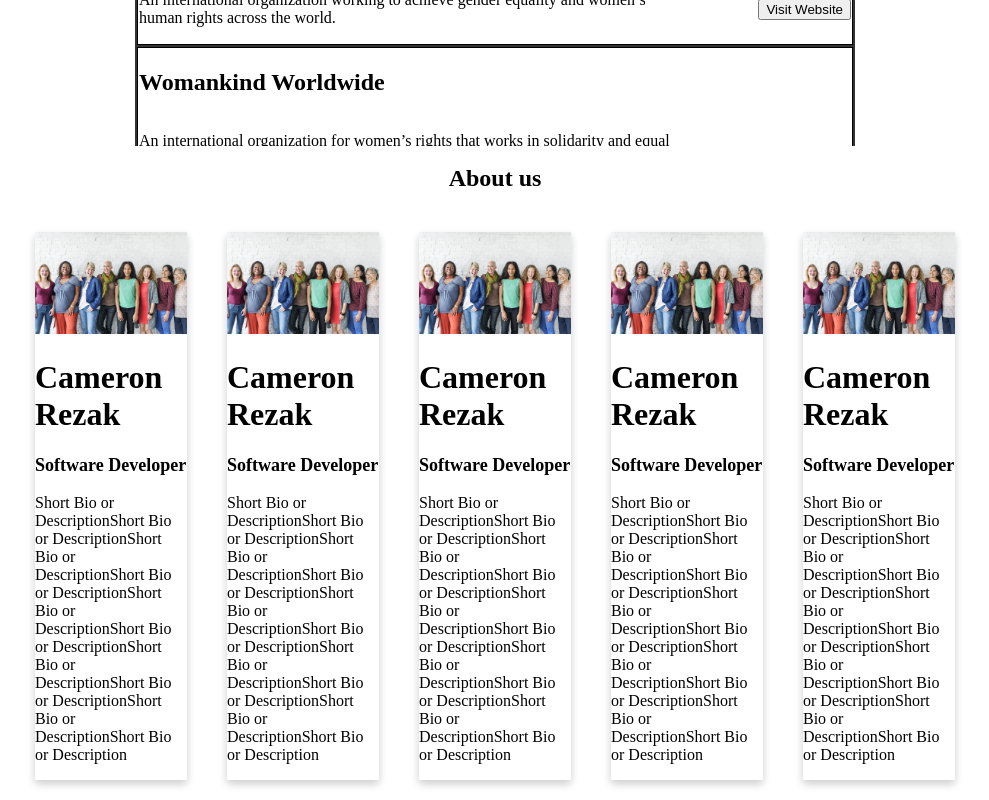
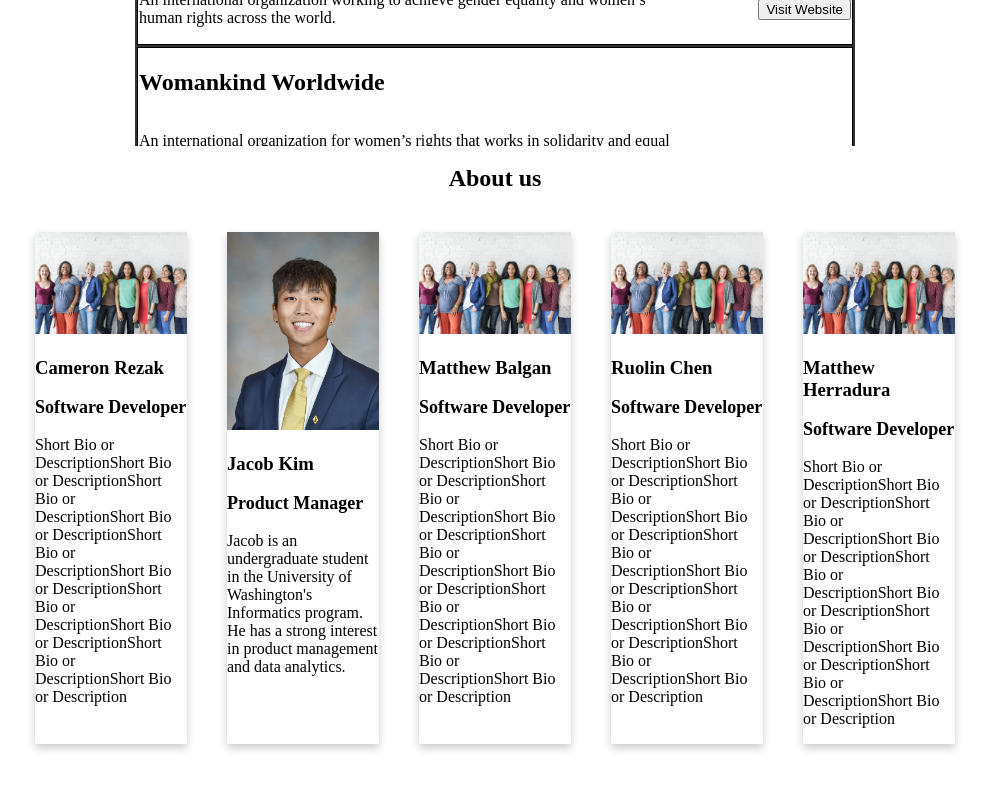
Before and after one commit to UW-INFO442-WI23/chocolatelavacake, a React (Create React App) app: page / in a window 1280 px wide. Shown: the part 2816-3616 px from the top of the page, without its empty margins (145-1134 px from the left). After the commit the page ends 3580 px from the top, so only its background shows below. Built offline with nearby package versions, Linux system fonts and the light colour scheme.

Commit message:
work on about us

```diff
--- a/src/Components/AboutUs/about.js
+++ b/src/Components/AboutUs/about.js
@@ -8,31 +8,31 @@ export default function About(props) {
             <div class="card-container">
                 <div class="card">
                     <img src="IntroPhoto.jpg" alt="Your Name"></img>
-                    <h1>Cameron Rezak</h1>
+                    <h3>Cameron Rezak</h3>
+                    <p class="title">Software Developer</p>
+                    <p>Short Bio or DescriptionShort Bio or DescriptionShort Bio or DescriptionShort Bio or DescriptionShort Bio or DescriptionShort Bio or DescriptionShort Bio or DescriptionShort Bio or DescriptionShort Bio or DescriptionShort Bio or Description</p>
+                </div>
+                <div class="card">
+                    <img src="Jacob.jpg" alt="photo of Jacob"></img>
+                    <h3>Jacob Kim</h3>
+                    <p class="title">Product Manager</p>
+                    <p>Jacob is an undergraduate student in the University of Washington's Informatics program. He has a strong interest in product management and data analytics.</p>
+                </div>
+                <div class="card">
+                    <img src="IntroPhoto.jpg" alt="Your Name"></img>
+                    <h3>Matthew Balgan</h3>
                     <p class="title">Software Developer</p>
                     <p>Short Bio or DescriptionShort Bio or DescriptionShort Bio or DescriptionShort Bio or DescriptionShort Bio or DescriptionShort Bio or DescriptionShort Bio or DescriptionShort Bio or DescriptionShort Bio or DescriptionShort Bio or Description</p>
                 </div>
                 <div class="card">
                     <img src="IntroPhoto.jpg" alt="Your Name"></img>
-                    <h1>Cameron Rezak</h1>
+                    <h3>Ruolin Chen</h3>
                     <p class="title">Software Developer</p>
                     <p>Short Bio or DescriptionShort Bio or DescriptionShort Bio or DescriptionShort Bio or DescriptionShort Bio or DescriptionShort Bio or DescriptionShort Bio or DescriptionShort Bio or DescriptionShort Bio or DescriptionShort Bio or Description</p>
                 </div>
                 <div class="card">
                     <img src="IntroPhoto.jpg" alt="Your Name"></img>
-                    <h1>Cameron Rezak</h1>
-                    <p class="title">Software Developer</p>
-                    <p>Short Bio or DescriptionShort Bio or DescriptionShort Bio or DescriptionShort Bio or DescriptionShort Bio or DescriptionShort Bio or DescriptionShort Bio or DescriptionShort Bio or DescriptionShort Bio or DescriptionShort Bio or Description</p>
-                </div>
-                <div class="card">
-                    <img src="IntroPhoto.jpg" alt="Your Name"></img>
-                    <h1>Cameron Rezak</h1>
-                    <p class="title">Software Developer</p>
-                    <p>Short Bio or DescriptionShort Bio or DescriptionShort Bio or DescriptionShort Bio or DescriptionShort Bio or DescriptionShort Bio or DescriptionShort Bio or DescriptionShort Bio or DescriptionShort Bio or DescriptionShort Bio or Description</p>
-                </div>
-                <div class="card">
-                    <img src="IntroPhoto.jpg" alt="Your Name"></img>
-                    <h1>Cameron Rezak</h1>
+                    <h3>Matthew Herradura</h3>
                     <p class="title">Software Developer</p>
                     <p>Short Bio or DescriptionShort Bio or DescriptionShort Bio or DescriptionShort Bio or DescriptionShort Bio or DescriptionShort Bio or DescriptionShort Bio or DescriptionShort Bio or DescriptionShort Bio or DescriptionShort Bio or Description</p>
                 </div>
```
Also changed, not shown: public/jacob.JPG (added).
